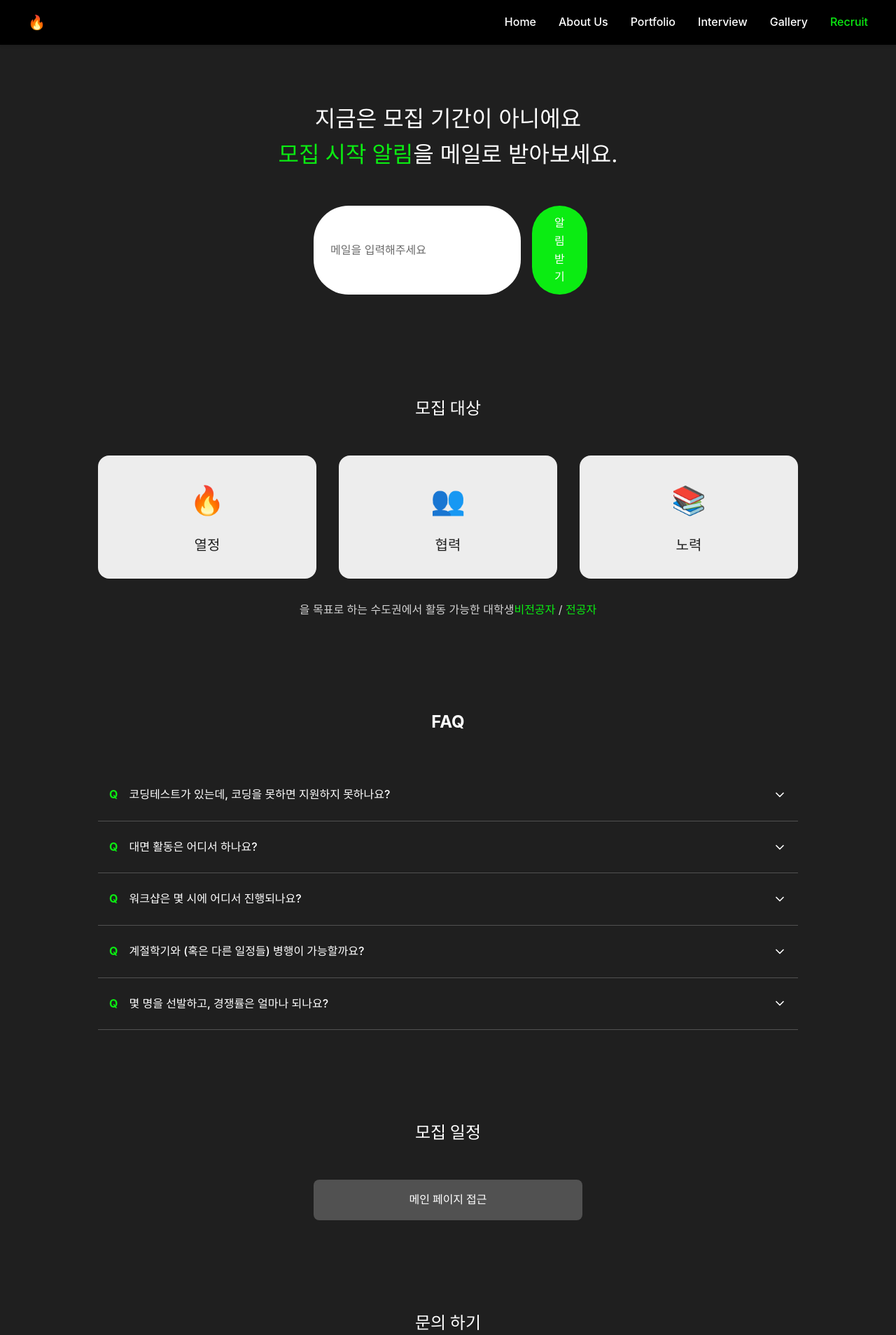
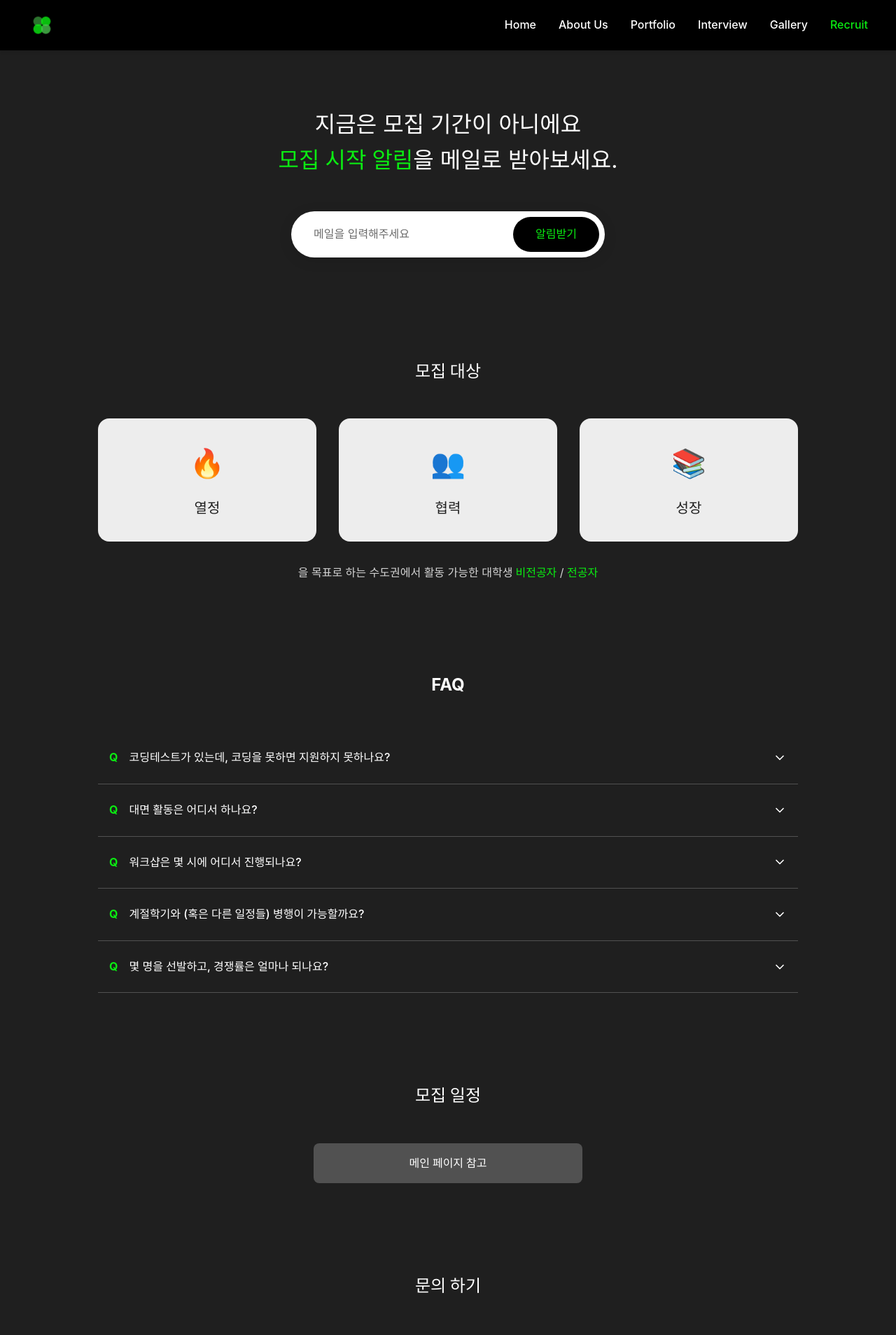
Before and after one commit to Piro-recruit/piro-recruit-FE, a React (Vite) app: page / in a window 1280 px wide. Shown: the top 1908 px of the page at 70% size. Built offline with nearby package versions, Linux system fonts and the light colour scheme; a web font is replaced by a local one.

Commit message:
feat: pirologo 적용

```diff
--- a/src/pages/MainPage.css
+++ b/src/pages/MainPage.css
@@ -23,9 +23,13 @@
 }
 
 .logo {
-  color: var(--color-green-0);
-  font-size: 1.25rem;
-  font-weight: 700;
+  display: flex;
+  align-items: center;
+}
+
+.logo-image {
+  height: 32px;
+  width: auto;
 }
 
 .nav-links {
@@ -76,44 +80,45 @@
 
 .email-form {
   display: flex;
-  flex-direction: column;
-  gap: 1rem;
-  max-width: 24rem;
+  align-items: center;
+  max-width: 28rem;
   margin: 0 auto;
+  background-color: var(--color-white);
+  border-radius: 50px;
+  padding: 0.5rem;
+  box-shadow: 0 4px 20px rgba(0, 0, 0, 0.1);
 }
 
 .email-input {
+  flex: 1;
   padding: 0.75rem 1.5rem;
-  border-radius: 50px;
   border: none;
-  background-color: var(--color-white);
+  background: none;
   color: var(--color-gray-8);
   font-size: 1rem;
+  outline: none;
 }
 
 .email-input::placeholder {
   color: var(--color-gray-5);
 }
 
-.email-input:focus {
-  outline: none;
-  box-shadow: 0 0 0 2px var(--color-green-0);
-}
-
 .email-btn {
   padding: 0.75rem 2rem;
-  background-color: var(--color-green-0);
-  color: var(--color-white);
+  background-color: var(--color-black);
+  color: var(--color-green-0);
   border: none;
   border-radius: 50px;
   font-size: 1rem;
   font-weight: 600;
   cursor: pointer;
   transition: background-color 0.3s;
+  white-space: nowrap;
 }
 
 .email-btn:hover {
   background-color: var(--color-green-1);
+  color: var(--color-white);
 }
 
 /* Categories Section */
--- a/src/pages/MainPage.jsx
+++ b/src/pages/MainPage.jsx
@@ -1,5 +1,6 @@
 import React, { useState } from 'react';
 import { ChevronDown, Instagram, MessageCircle, Mail, Github, Globe } from 'lucide-react';
+import logoImage from '../assets/pirologo.png';
 import './MainPage.css';
 
 const PiroMainPage = () => {
@@ -33,7 +34,9 @@ const PiroMainPage = () => {
       <div className="piro-main">
         <header className="header">
           <nav className="nav">
-            <div className="logo">🔥</div>
+            <div className="logo">
+              <img src={logoImage} alt="피로그래밍 로고" className="logo-image" />
+            </div>
             <div className="nav-links">
               <a href="#">Home</a>
               <a href="#">About Us</a>
@@ -87,13 +90,13 @@ const PiroMainPage = () => {
 
               <div className="category-card">
                 <div className="category-icon">📚</div>
-                <h3 className="category-title">노력</h3>
+                <h3 className="category-title">성장</h3>
               </div>
             </div>
 
             <p className="categories-description">
               을 목표로 하는 수도권에서 활동 가능한 대학생
-              <span className="highlight">비전공자</span> / <span className="highlight">전공자</span>
+              <span className="highlight"> 비전공자</span> / <span className="highlight">전공자</span>
             </p>
           </div>
         </section>
@@ -132,7 +135,7 @@ const PiroMainPage = () => {
           <div className="schedule-content">
             <h2 className="section-title">모집 일정</h2>
             <button className="schedule-btn">
-              메인 페이지 접근
+              메인 페이지 참고
             </button>
           </div>
         </section>
@@ -156,7 +159,7 @@ const PiroMainPage = () => {
                   className="contact-link kakao"
               >
                 <MessageCircle className="contact-icon" />
-                카카오톡채팅
+                피로그래밍
               </a>
 
               <a
@@ -173,7 +176,7 @@ const PiroMainPage = () => {
         <footer className="footer">
           <div className="footer-content">
             <div className="footer-info">
-              <span className="footer-brand">PIROGRAMMING 회원</span>
+              <span className="footer-brand">PIROGRAMMING</span>
               <div className="footer-socials">
                 <Github className="footer-social-icon" />
                 <Globe className="footer-social-icon" />
```
Also changed, not shown: src/assets/pirologo.png (added), src/assets/pirologo1.png (added).
